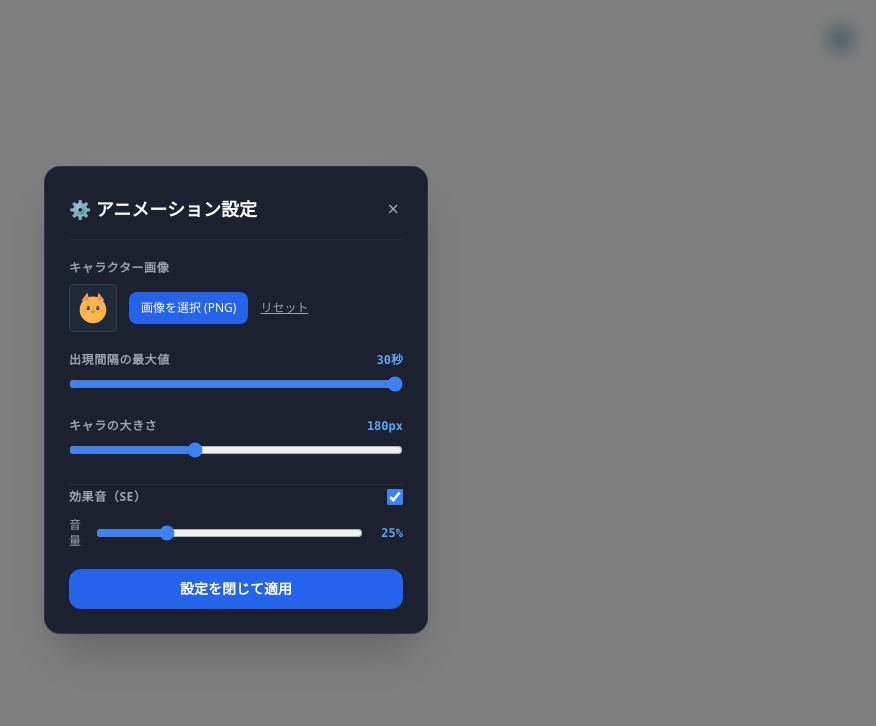
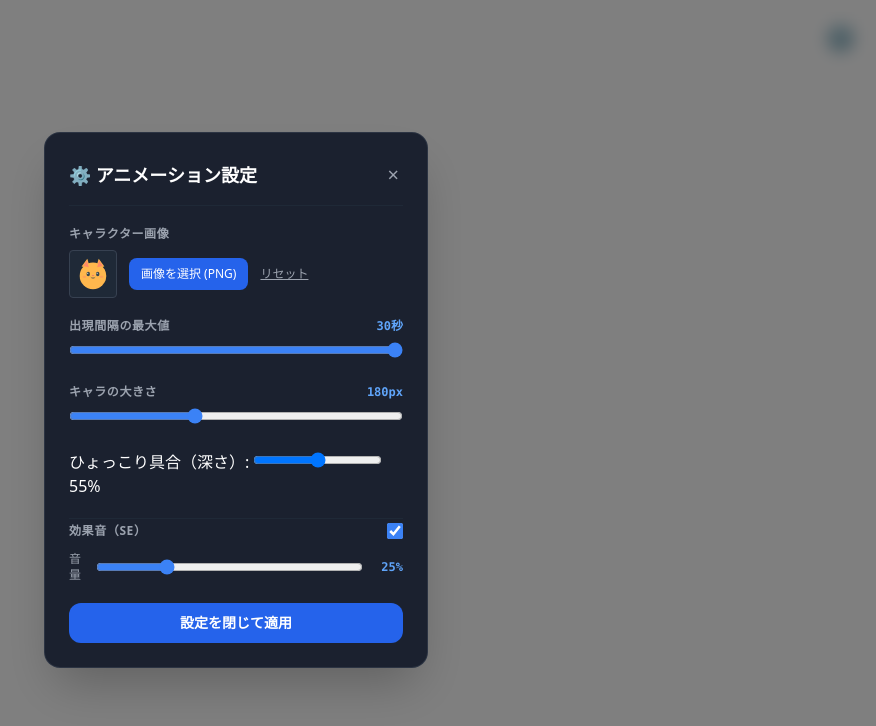
Before and after one commit to AfterEffects-OK/Pop-up-animation, a plain HTML site: page index.html in a window 1280 px wide. Both pictures are taken after a click on the button "⚙️". Shown: the whole page, without its empty margins (404-1280 px from the left). Drawn offline with nearby package versions, Linux system fonts and the light colour scheme.

Commit message:
Update index.html

```diff
--- a/index.html
+++ b/index.html
@@ -175,6 +175,13 @@
                 <input type="range" id="size-range" min="80" max="350" step="10" value="180" class="w-full accent-blue-500 cursor-pointer">
             </div>
 
+            <!-- 出てくる分量 -->
+            <div class="control-panel">
+              <label for="depthSlider">ひょっこり具合（深さ）:</label>
+              <input type="range" id="depthSlider" min="20" max="90" value="55" step="1">
+              <span id="depthValue">55%</span>
+            </div>
+
             <!-- 効果音スイッチ & 音量調整 -->
             <div class="space-y-2 pt-1 border-t border-gray-800">
                 <div class="flex items-center justify-between text-xs">
@@ -316,6 +323,18 @@
 
         const SE = new SoundEffects();
         const stage = document.getElementById('stage');
+        const slider = document.getElementById('depthSlider');
+        const depthValue = document.getElementById('depthValue');
+
+        if (slider && depthValue) {
+          // 初期値の反映
+          depthValue.textContent = `${slider.value}%`;
+
+          // スライダーを動かしたときの処理
+          slider.addEventListener('input', (e) => {
+            depthValue.textContent = `${e.target.value}%`;
+          });
+        }
 
         // ひょっこりアニメーション生成関数
         function createPeek() {
@@ -353,8 +372,9 @@
 
             el.style.setProperty('--peek-rotate', `${rotateDeg}deg`);
 
-            // 顔を出す深さ (45% ~ 65%)
-            const depth = Math.floor(Math.random() * 20) + 45;
+            // スライダーから現在の値を取得して設定（スライダーがない場合はデフォルト55%）
+            const slider = document.getElementById('depthSlider');
+            const depth = slider ? slider.value : 55;
             el.style.setProperty('--peek-depth', `${depth}%`);
 
             if (dir === 'bottom' || dir === 'top') {
```
